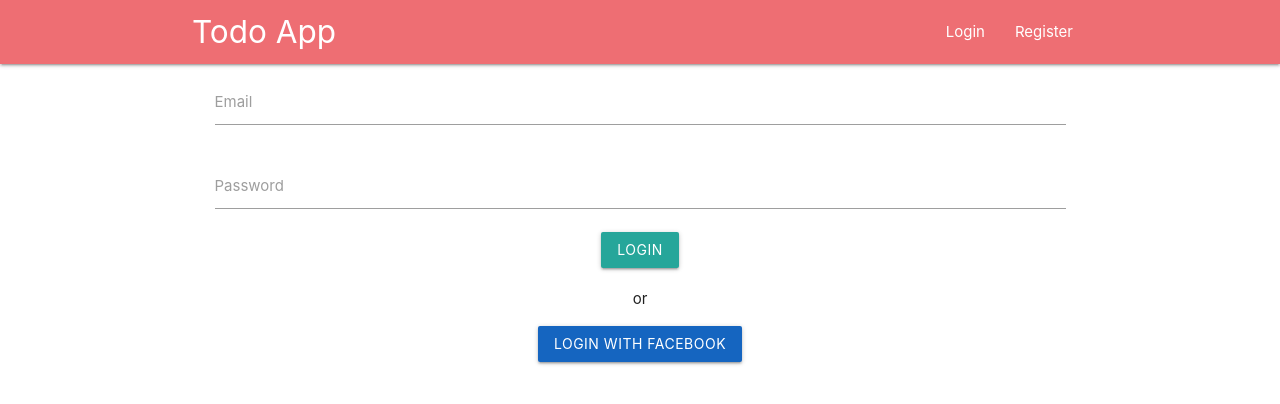
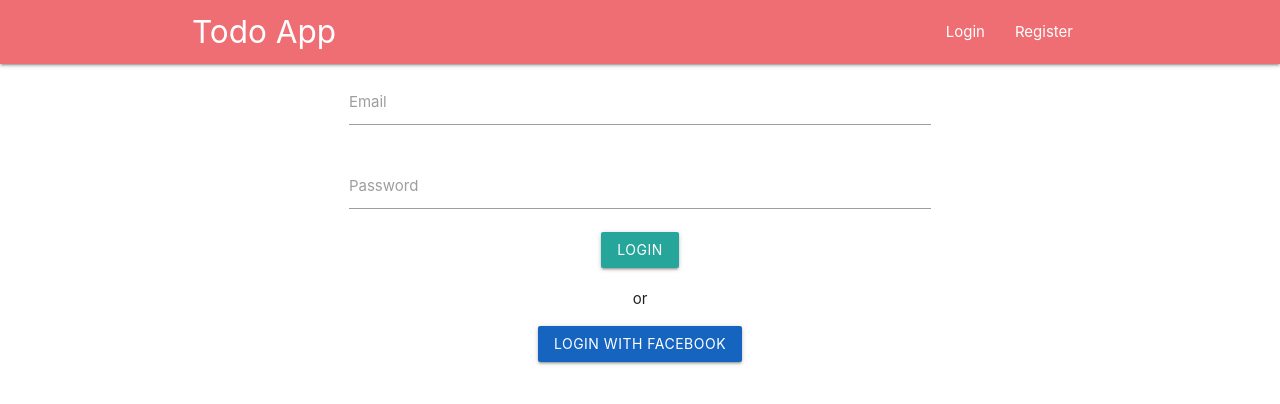
Before and after one commit to mrkaza/todo-react-ts, a React (Create React App) app: page /login in a window 1280 px wide. Shown: the top 404 px of the page. Built offline with nearby package versions, Linux system fonts and the light colour scheme.

Commit message:
layout component added

```diff
--- a/src/App.tsx
+++ b/src/App.tsx
@@ -1,4 +1,4 @@
-import { PrivateRoutes, PublicRoutes } from 'components';
+import { Layout, PrivateRoutes, PublicRoutes } from 'components';
 import { Navbar } from 'modules/navbar';
 import { Home, Login, Register, TodoDetails } from 'pages';
 import React from 'react';
@@ -9,12 +9,14 @@ const App: React.FC = () => {
     <BrowserRouter>
       <div className="App">
         <Navbar />
+        <Layout>
           <Switch>
             <PrivateRoutes path="/" component={Home} exact />
             <PrivateRoutes path="/todo/:id" component={TodoDetails} exact />
             <PublicRoutes path="/login" component={Login} exact />
             <PublicRoutes path="/register" component={Register} exact />
           </Switch>
+        </Layout>
       </div>
     </BrowserRouter>
   );
--- /dev/null
+++ b/src/components/Layout.tsx
@@ -0,0 +1,9 @@
+import React from 'react';
+
+export const Layout: React.FC = ({ children }) => {
+  return (
+    <div className="container">
+      <div className="row">{children}</div>
+    </div>
+  );
+};
--- a/src/components/index.ts
+++ b/src/components/index.ts
@@ -1,2 +1,3 @@
 export * from './Private';
 export * from './Public';
+export * from './Layout';
```
Lines whose indentation alone changed are shown as unchanged.
